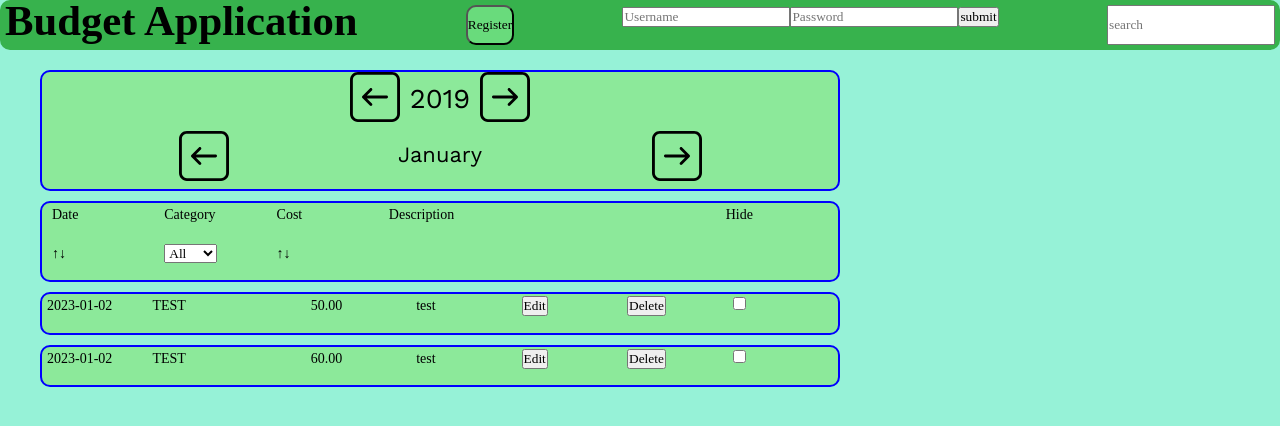
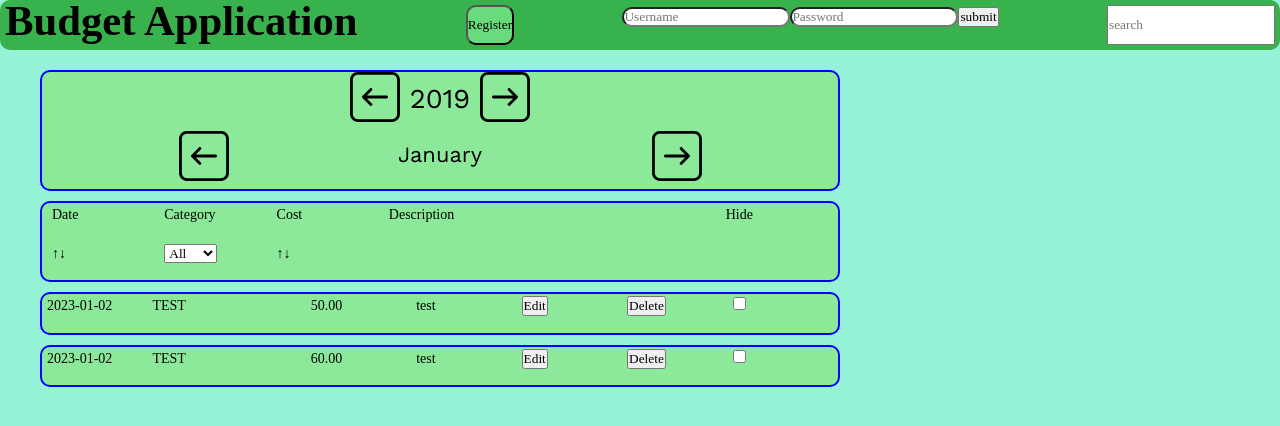
Before and after one commit to RavinderSian/ReactExpenses, a React (Create React App) app in the folder react-expenses-app/: page / in a window 1280 px wide. Shown: the top 426 px of the page. Built offline with nearby package versions, Linux system fonts and the light colour scheme.

Commit message:
use .gitignore

```diff
--- a/react-expenses-app/src/Components/NavigationHeader/NavigationHeader.js
+++ b/react-expenses-app/src/Components/NavigationHeader/NavigationHeader.js
@@ -7,15 +7,15 @@ const NavigationHeader = () => {
       <h1>Budget Application</h1>
       <button className={`${classes["btn-register"]}`}>Register</button>
       <form name="loginForm" action="/performlogin" method="POST">
-        <div class="login-inputs">
+        <div className={`${classes["login-inputs"]}`}>
           <input
-            class="login-input"
+            className={`${classes["login-input"]}`}
             type="text"
             name="username"
             placeholder="Username"
           ></input>
           <input
-            class="login-input"
+            className={`${classes["login-input"]}`}
             type="password"
             name="password"
             placeholder="Password"
@@ -23,7 +23,11 @@ const NavigationHeader = () => {
           <input name="submit-login" type="submit" value="submit" />
         </div>
       </form>
-      <input class="search-bar" type="search" placeholder="search"></input>
+      <input
+        className={`${classes["search-bar"]}`}
+        type="search"
+        placeholder="search"
+      ></input>
     </nav>
   );
 };
```
